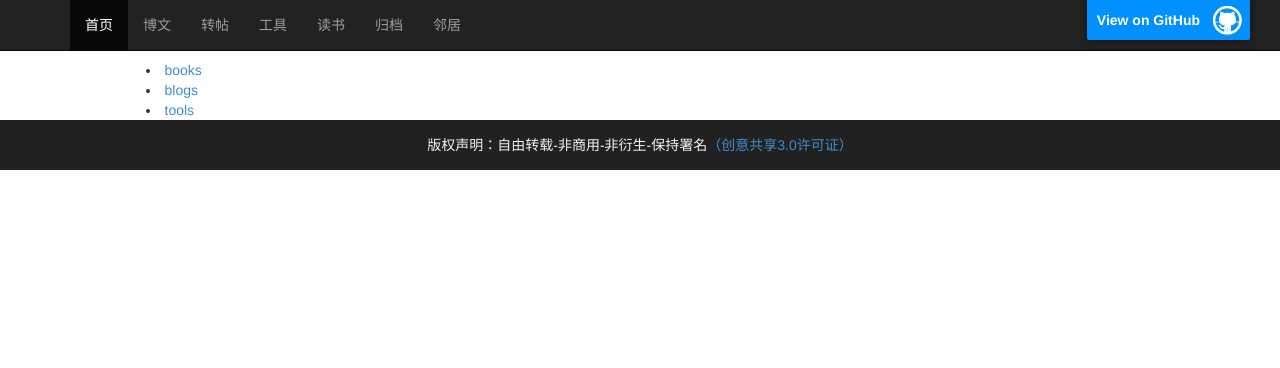
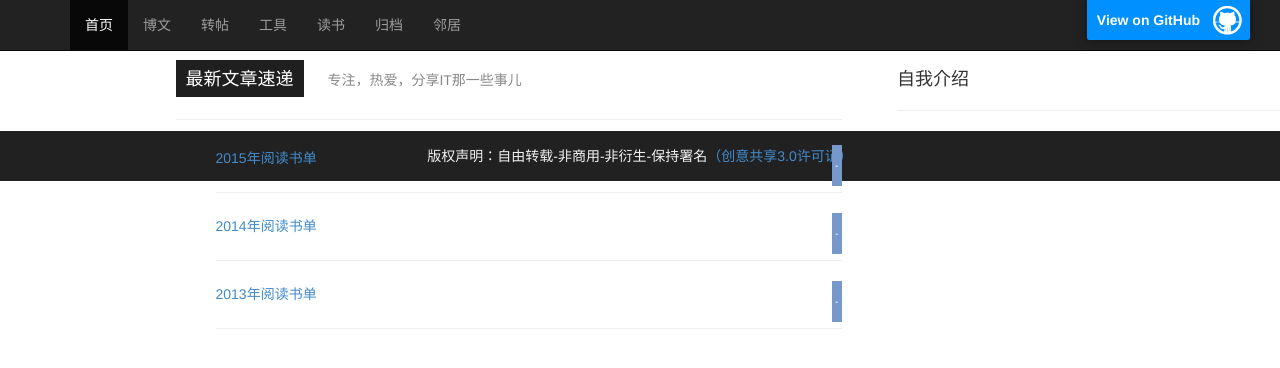
Before and after one commit to sheleng/sheleng.github.io, a Jekyll site: the page built from index.html, in a window 1280 px wide. Shown: the top 368 px of the page. Built offline with Jekyll 4.4.1, drawn with Linux system fonts in a browser that asks for light colours.

Commit message:
修改首页布局

```diff
--- a/index.html
+++ b/index.html
@@ -4,6 +4,29 @@
 index: active
 ---
 
-{% for category in site.categories %}<!-- 这里是读书、生活、科研、技术、绘画-->
-  <li><a href="#{{ category | first }}" data-toggle="tab">{{ category[0] }}</a></li>
-{% endfor %}
+<div class="container">
+      <div class="container-fluid">
+        <div class="row-fluid">
+          <div class="span4 index-left">
+            <div class="content-title">
+              <span class="title"><h4>最新文章速递</h4></span>
+              <span class="gray-3">专注，热爱，分享IT那一些事儿</span>
+              <hr>
+              <ul>
+  			    {% for post in site.posts %}
+				  {% if post.category == 'books' %}
+      			    <li class="post_list">
+      	  		  	  <p><a href="{{ post.url }}">{{ post.title }}</a></p>
+      	  		  	  <span class="post_date">{{ post.year-month }}-{{post.day}}</span>
+      			    </li>
+    			  {% endif %}
+  			    {% endfor %}
+			  </ul>
+            </div>
+          </div>
+          <div class="span10 index-right">
+            <h4>自我介绍</h4><hr>
+          </div>
+        </div>
+      </div>
+    </div>
--- a/public/css/style.css
+++ b/public/css/style.css
@@ -31,6 +31,40 @@
   margin-left: auto;
   margin-right: auto;
   max-width: 989px;
+}
+
+.index-left{
+  width: 60%;
+  float: left;
+}
+
+.index-right{
+  width: 35%;
+  float: right;
+}
+
+.index-left .content-title{
+  height: 37px;
+  line-height: 37px;
+  margin-bottom: 5px;
+  font-size: 100%;
+  font-weight: normal;
+}
+
+.index-left .content-title .title{
+  background: none repeat scroll 0 0 #1f1f1f;
+  color: #fff;
+  display: inline-block;
+  font-size: 18px;
+  height: 37px;
+  line-height: 37px;
+  margin-right: 20px;
+  padding: 0 10px;
+  text-align: center;
+}
+
+.gray-3{
+  color: #888;
 }
 
 .post_date{
```
Also changed, not shown: default - 副本.html (+18 -3 lines).
